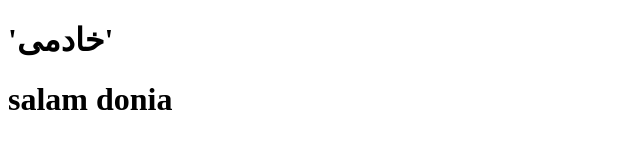
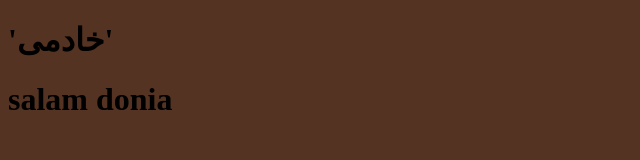
Before and after one commit to Meti213/website, a plain HTML site: page index.html in a window 1280 px wide. Shown: the whole page, without its empty margins (0-640 px from the left). Drawn offline with Linux system fonts and the light colour scheme.

Commit message:
Add files via upload
مهدی خادمی

```diff
--- a/index.html
+++ b/index.html
@@ -1,6 +1,11 @@
 <!DOCTYPE html>
 <html lang="en">
 <head>
+    <style>
+        body{
+            background-color:#532;
+        }
+    </style>
     <meta charset="UTF-8">
     <meta name="viewport" content="width=device-width, initial-scale=1.0">
     <title>Document</title>
```
